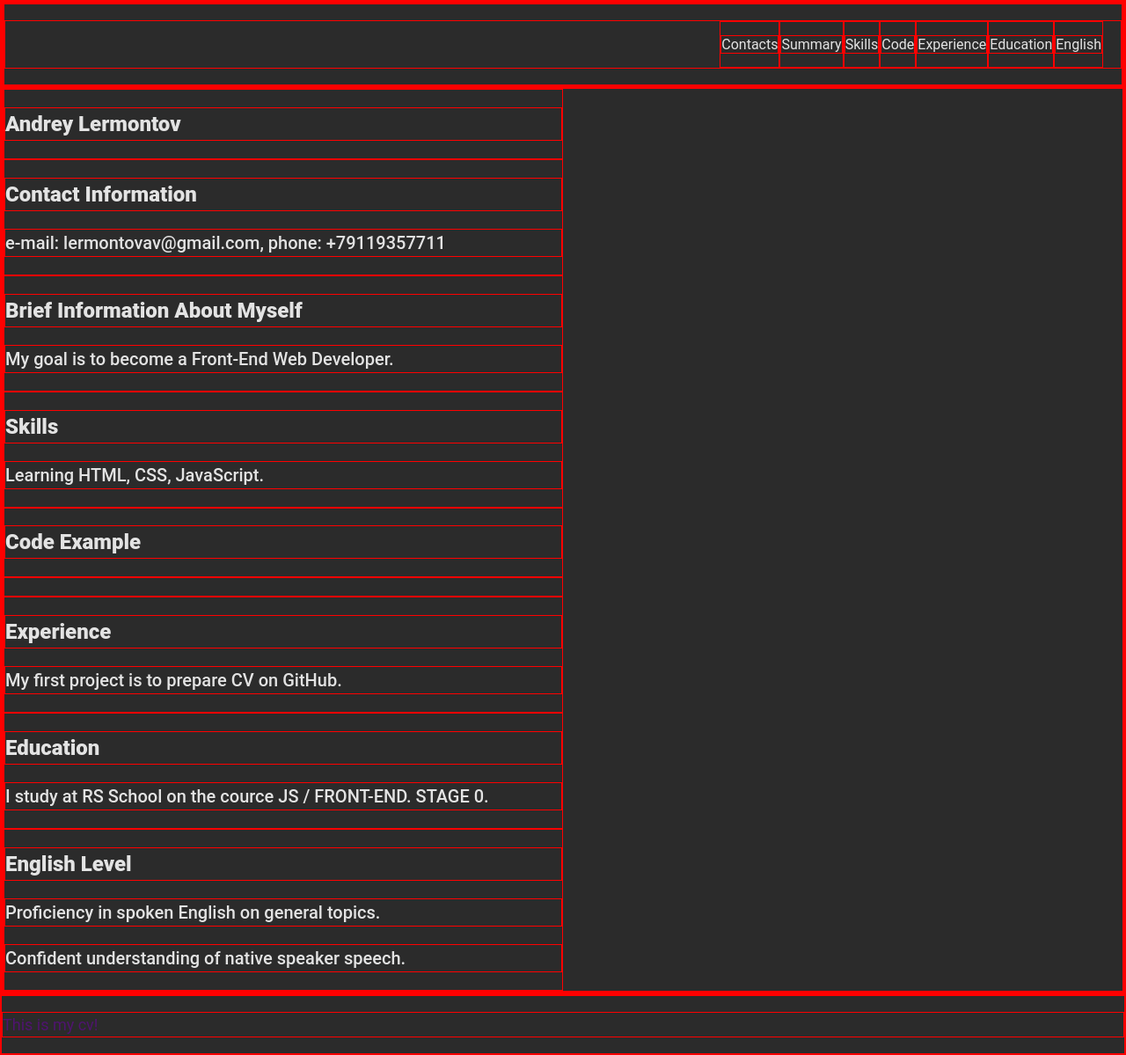
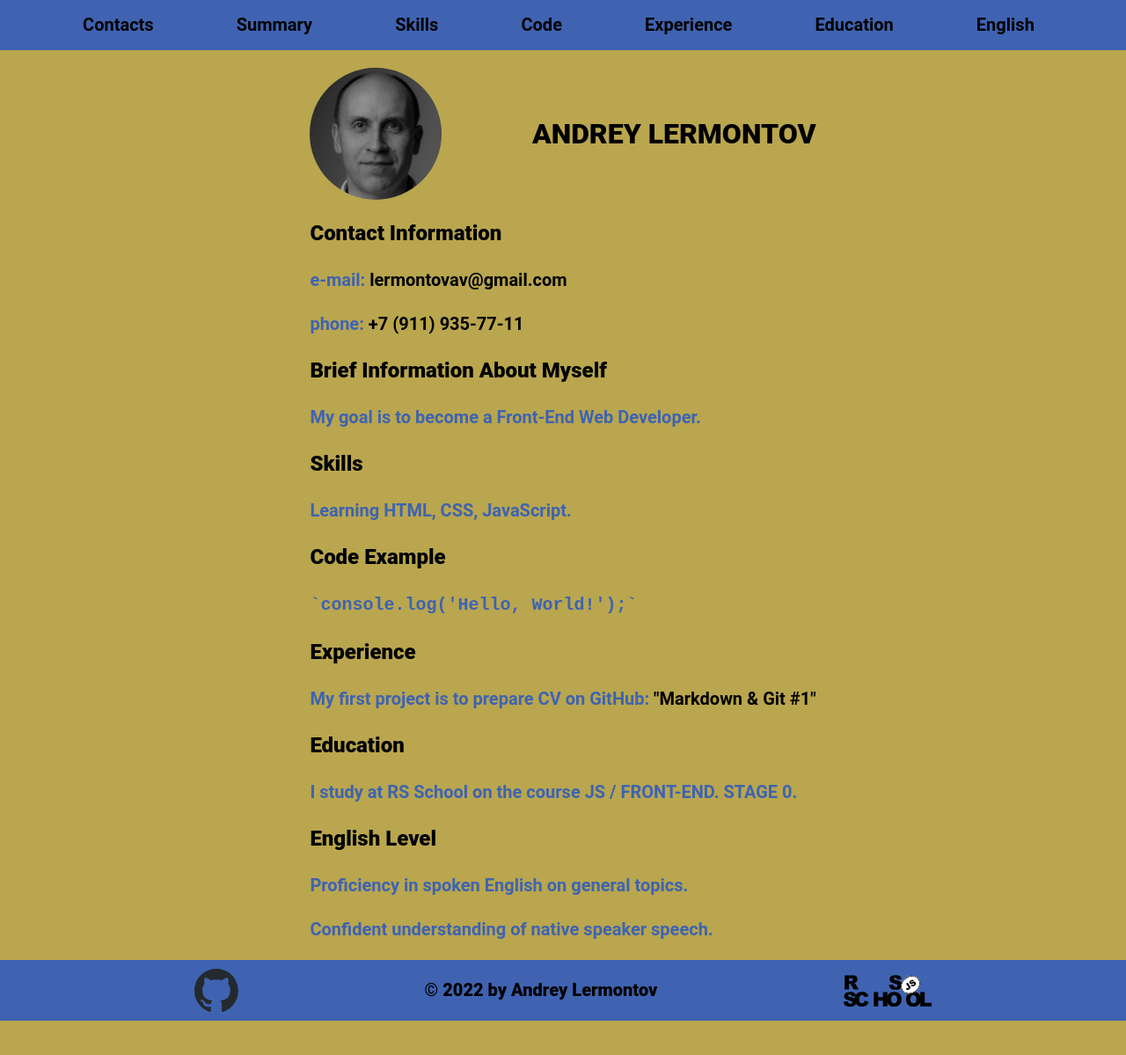
Before and after one commit to lermontovav/rsschool-cv, a plain HTML site: page index.html in a window 1280 px wide. Shown: the whole page at 88% size. After the commit the page ends 1160 px from the top, so only its background shows below. Drawn offline with Linux system fonts and the light colour scheme; a web font is replaced by a local one.

Commit message:
feat: add footer

```diff
--- a/index.html
+++ b/index.html
@@ -1,9 +1,9 @@
 <!DOCTYPE html>
 <html lang="en">
   <head>
-    <meta charset="UTF-8" />
-    <meta http-equiv="X-UA-Compatible" content="IE=edge" />
-    <meta name="viewport" content="width=device-width, initial-scale=1.0" />
+    <meta charset="UTF-8">
+    <meta http-equiv="X-UA-Compatible" content="IE=edge">
+    <meta name="viewport" content="width=device-width, initial-scale=1.0">
     <title>cv</title>
     <link rel="stylesheet" href="./style.css">
     <link rel="icon" href="./assets/img/favicon.ico">
@@ -13,29 +13,55 @@
       <div class="container">
         <nav class="nav">
           <ul class="nav-list">
-            <li class="nav-item"><a href="#contacts" class="nav-link">Contacts</a></li>
-            <li class="nav-item"><a href="#summary" class="nav-link">Summary</a></li>
-            <li class="nav-item"><a href="#skills" class="nav-link">Skills</a></li>
+            <li class="nav-item">
+              <a href="#contacts" class="nav-link">Contacts</a>
+            </li>
+            <li class="nav-item">
+              <a href="#summary" class="nav-link">Summary</a>
+            </li>
+            <li class="nav-item">
+              <a href="#skills" class="nav-link">Skills</a>
+            </li>
             <li class="nav-item"><a href="#code" class="nav-link">Code</a></li>
-            <li class="nav-item"><a href="#experience" class="nav-link">Experience</a></li>
-            <li class="nav-item"><a href="#education" class="nav-link">Education</a></li>
-            <li class="nav-item"><a href="#english" class="nav-link">English</a></li>
+            <li class="nav-item">
+              <a href="#experience" class="nav-link">Experience</a>
+            </li>
+            <li class="nav-item">
+              <a href="#education" class="nav-link">Education</a>
+            </li>
+            <li class="nav-item">
+              <a href="#english" class="nav-link">English</a>
+            </li>
           </ul>
         </nav>
       </div>
     </header>
     <main class="main">
-      <div class="container" class="main-container">
-        <section class="section" id="profile">
-          <h1 class="section-title">Andrey Lermontov</h1>
+      <div class="container">
+        <section class="section-photo" id="profile">
+          <img
+            class="profile-photo"
+            src="./assets/img/profile-photo.JPG"
+            alt="Andrey Lermontov's profile photo"
+          >
+          <h1 class="profile-name">Andrey Lermontov</h1>
         </section>
         <section class="section" id="contacts">
           <h2 class="section-title">Contact Information</h2>
-          <p class="section-paragraph">e-mail: lermontovav@gmail.com, phone: +79119357711</p>
+          <p class="section-paragraph">
+            e-mail:
+            <a href="mailto:lermontovav@gmail.com">lermontovav@gmail.com</a>
+          </p>
+          <p class="section-paragraph">
+            phone:
+            <a href="tel:+7(911)9357711">+7 (911) 935-77-11</a>
+          </p>
         </section>
         <section class="section" id="summary">
           <h2 class="section-title">Brief information about myself</h2>
-          <p class="section-paragraph">My goal is to become a Front-End Web Developer.</p>
+          <p class="section-paragraph">
+            My goal is to become a Front-End Web Developer.
+          </p>
         </section>
         <section class="section" id="skills">
           <h2 class="section-title">Skills</h2>
@@ -43,26 +69,65 @@
         </section>
         <section class="section" id="code">
           <h2 class="section-title">Code Example</h2>
-          <p class="section-paragraph"></p>
+          <p class="section-paragraph">
+            <code>`<span>console</span>.<span>log</span>(<span>'Hello, World!'</span>);`</code>
+          </p>
         </section>
         <section class="section" id="experience">
           <h2 class="section-title">Experience</h2>
-          <p class="section-paragraph">My first project is to prepare CV on GitHub.</p>
+          <p class="section-paragraph">
+            My first project is to prepare CV on GitHub:
+            <a href="https://github.com/lermontovav/rsschool-cv/edit/gh-pages/cv.md" target="_blank">
+              "Markdown & Git #1"</a>
+          </p>
         </section>
         <section class="section" id="education">
           <h2 class="section-title">Education</h2>
-          <p class="section-paragraph">I study at RS School on the cource JS / FRONT-END. STAGE 0.</p>
+          <p class="section-paragraph">
+            I study at RS School on the course JS / FRONT-END. STAGE 0.
+          </p>
         </section>
         <section class="section" id="english">
           <h2 class="section-title">English Level</h2>
-          <p class="section-paragraph">Proficiency in spoken English on general topics.</p>
-          <p class="section-paragraph">Confident understanding of native speaker speech.</p>
+          <p class="section-paragraph">
+            Proficiency in spoken English on general topics.
+          </p>
+          <p class="section-paragraph">
+            Confident understanding of native speaker speech.
+          </p>
         </section>
       </div>
     </main>
     <footer class="footer">
-      <div class="container"></div>
+      <div class="footer-container">
+        <ul class="footer-list">
+          <li class="footer-item">
+            <a
+              href="https://github.com/lermontovav"
+              class="footer-link"
+              target="_blank"
+            >
+              <img
+                width="50"
+                src="./assets/svg/github-mark.svg"
+                alt="GitHub Logo"
+              >
+            </a>
+          </li>
+          <li class="footer-item">
+            <p>&copy; 2022 by Andrey Lermontov</p>
+          </li>
+          <li class="footer-item">
+            <a href="https://rs.school/js/" class="footer-link" target="_blank">
+              <img
+                width="100"
+                src="./assets/svg/rs_school_js.svg"
+                alt="RS School JS Logo"
+              >
+            </a>
+          </li>
+        </ul>
+      </div>
     </footer>
-    <p>This is my cv!</p>
   </body>
 </html>
--- a/style.css
+++ b/style.css
@@ -1,3 +1,9 @@
+@media (max-width: 768px) {
+    .section {
+      width: 100%;
+    }
+  }
+
 @font-face {
     font-family: Roboto;
      src: url("assets/fonts/Roboto.ttf");
@@ -5,44 +11,46 @@
 
 * {
     box-sizing: border-box;
-    border: 1px solid red;
+    border: 0px solid red;
   }
 
   html {
     scroll-behavior: smooth;
   }
 
-body {
+  body {
     font-family: 'Roboto', sans-serif;
     font-size: 18px;
     font-weight: 400;
     line-height: 1.5;
-    color: #4f146f;
+    color: #000000;
     min-height: 100vh;
     margin: 0;
     padding: 0;
     display: flex;
     flex-direction: column;
     justify-content: space-between;
-    border: 1px solid red;
-    background: #2B2B2B;
+    background: #b9a64e;
 }
 
-header {
-}
+  header {
+    background: #3f63b1;
+  }
 
-.container {
+  .container {
     max-width: 1440px;
     margin: 0 auto;
   }
 
   .nav-list {
+    width: 100%;
     display: flex;
-    justify-content: flex-end;
+    justify-content: space-evenly;
     align-items: center;
     list-style: none;
-    padding: 0 20px;
-    line-height: 50px;
+    padding: 0 10px;
+    line-height: 20px;
+    padding-inline-start: 0;
   }
 
   .nav-link {
@@ -51,37 +59,29 @@ header {
 
 a {
     text-decoration: none; /* Убираем подчёркивание */
-    font-size: medium;
-    color: #E3E3E3;
+    font-size: 20px;
+    font-weight: 700;
+    color: #000000;
 }
 
 a:hover {
     text-decoration: underline;
-    color: violet;
+    color: #b9a64e;
    }
 
-   .section-item a {
-    color: #E3E3E3;
+   .section a {
+    color: #000000;
     text-decoration: none;
-    transition: color 0.5s;
-  }
-  .section-item a:hover {
-    color: blueviolet;
+    transition: color 0.3s;
   }
 
-  .main-container {
-    display: flex;
-    flex-wrap: wrap;
+  .section a:hover {
+    color: #3f63b1;
+    text-decoration: underline;
   }
 
   .section {
-    width: 50%;
-  }
-
-  @media (max-width: 768px) {
-    .section {
-      width: 100%;
-    }
+    width: 100%;
   }
 
   .section-title {
@@ -89,25 +89,62 @@ a:hover {
     font-weight: 800;
     text-transform: capitalize;
     letter-spacing: 0;
-    color: #E3E3E3;
+    color: #000000;
   }
 
   .section-paragraph {
     font-size: 20px;
-    font-weight: 500;
+    font-weight: 700;
     line-height: 1.5;
     text-transform: none;
     letter-spacing: 0;
-    color: #E3E3E3;
+    color: #3f63b1;
   }
 
-/*
-  .link {
-    text-decoration: none;
-    color: #829985;
-    transition: color 0.5s;
+  .profile-photo {
+    width: 150px;
+    height: 150px;
+    border-radius: 50%;
+}
+
+  main {
+    display: flex;
+    margin: 20px 0 0 0;
+}
+
+    .section-photo {
+        display: flex;
+        justify-content: space-between;
+        align-items: center;
+        font-size: 64px;
+    }
+
+    .profile-name {
+        font-size: 32px;
+        font-weight: 900;
+        text-transform: uppercase;;
+    }
+
+  footer {
+    font-family: 'Roboto', sans-serif;
+    font-size: 20px;
+    font-weight: 800;
+    line-height: 1.5;
+    background: #3f63b1;
+    color: #000000;
+    min-height: 10px;
+    margin: 0;
+    padding: 0;
   }
 
-  .link:hover {
-    color: #0d4d16;
-  } */
+  .footer-list {
+    display: flex;
+    flex-direction: row;
+    justify-content: space-evenly;
+    align-items: center;
+    list-style: none;
+    line-height: 0px;
+    max-width: 100vw;
+    padding-inline-start: 0;
+    margin: 10px;
+  }
```
Also changed, not shown: assets/img/profile-photo.JPG (added), assets/svg/github-mark.svg (added), assets/svg/rs_school_js.svg (added).
